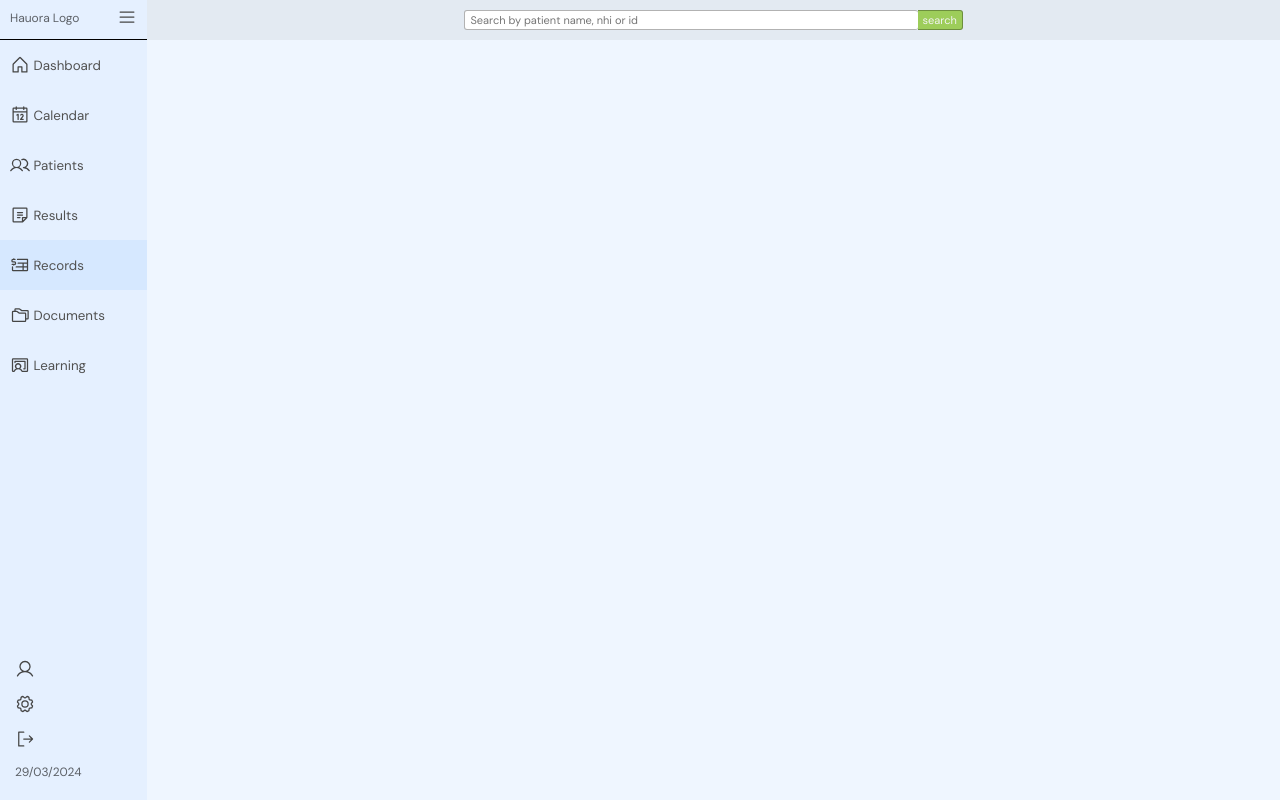
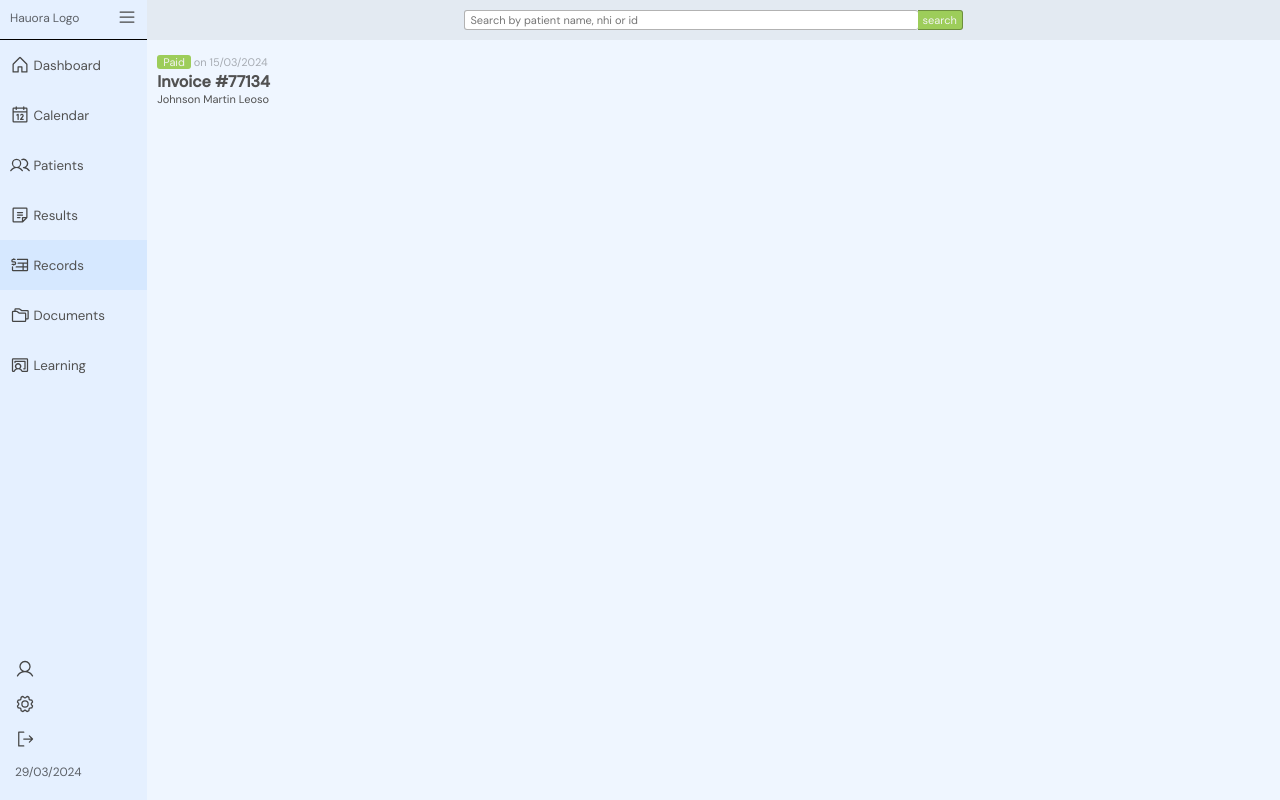
Before and after one commit to DiamondD7/yougotjob_client, a React (Vite) app: page /home in a window 1280 px wide. Both pictures are taken after a click on the button "Records". Built offline with nearby package versions, Linux system fonts and the light colour scheme.

Commit message:
added more context in the record page

```diff
--- a/src/components/Records/Records.jsx
+++ b/src/components/Records/Records.jsx
@@ -13,6 +13,13 @@ const Records = () => {
           />
           <button className="records-invoice-search__btn">search</button>
         </div>
+        <div className="records-invoice-container__wrapper">
+          {/* <p className="norecordsfound__text">No records found</p> */}
+          <p className="status-outcome__text">Paid</p>
+          <label className="status-outcome__date"> on 15/03/2024</label>
+          <h4>Invoice #77134</h4>
+          <p style={{ fontSize: "11px" }}>Johnson Martin Leoso</p>
+        </div>
       </div>
     </div>
   );
--- a/src/styles/recordsstyles.css
+++ b/src/styles/recordsstyles.css
@@ -30,3 +30,32 @@
     font-size: 11px;
     cursor: pointer;
 }
+
+.records-invoice-container__wrapper{
+    padding: 10px;
+}
+
+.norecordsfound__text{
+    position: absolute;
+    top:33%;
+    left:50%;
+    transform: translate(-50%, -50%);
+
+    font-size: 30px;
+    color: rgba(0,0,0,0.3);
+}
+
+.status-outcome__text{
+    display: inline-block;
+    font-size: 11px;
+    background-color: #9dcd5a;
+    color: #f3f3f3;
+    border-radius: 3px;
+    padding: 0 6px;
+
+}
+
+.status-outcome__date{
+    font-size: 11px;
+    color: rgba(0,0,0,0.3);
+}
```
